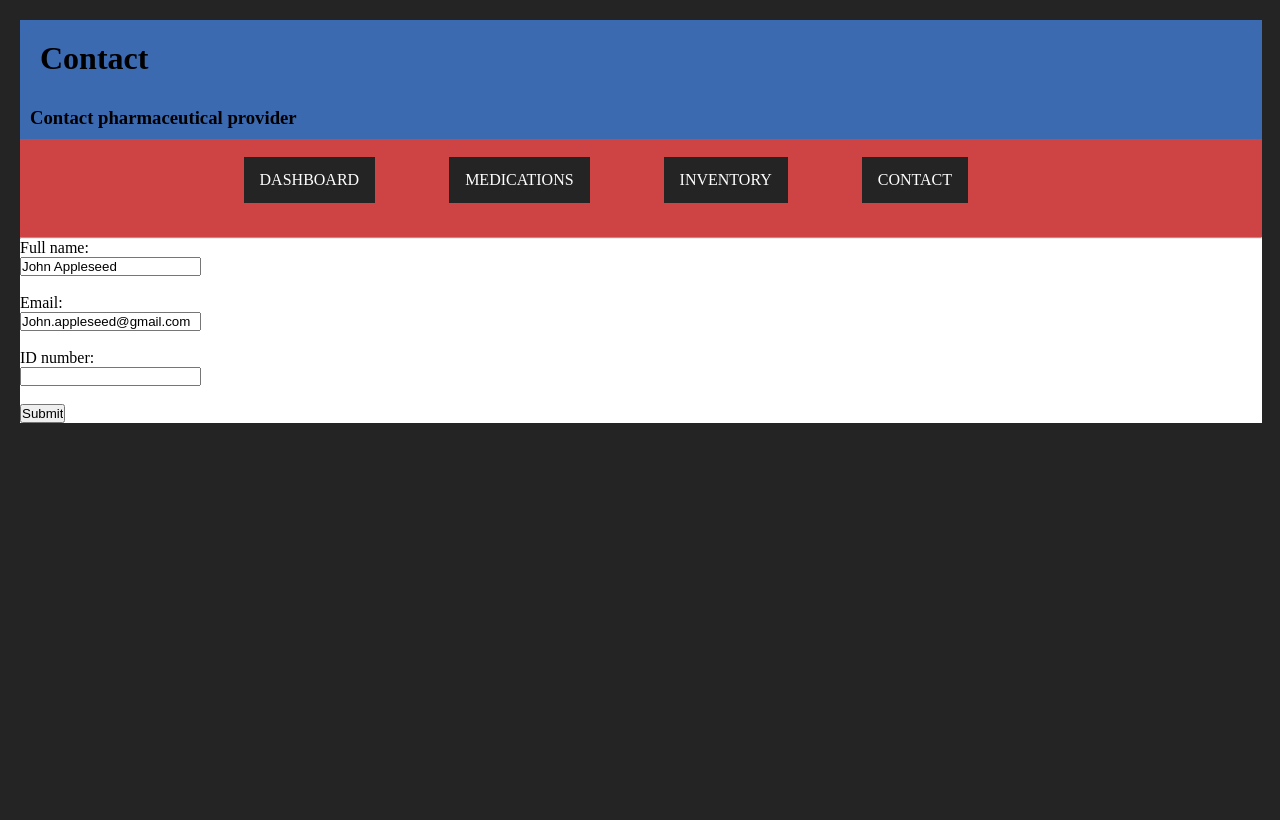
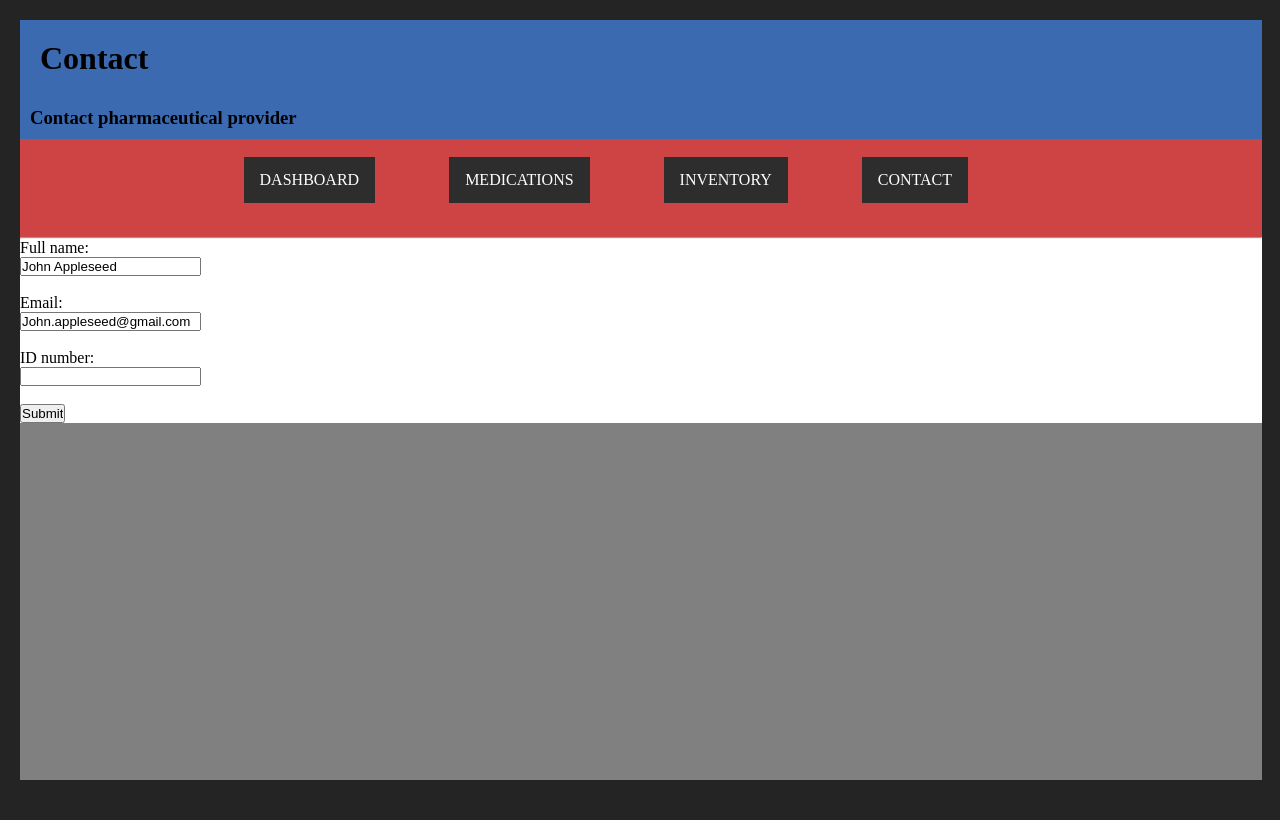
Before and after one commit to j478/Hackathon21, a Flask app: page /contact in a window 1280 px wide. Run offline with Flask 2, Linux system fonts and the light colour scheme.

Commit message:
no change

```diff
--- a/static/style.css
+++ b/static/style.css
@@ -10,7 +10,8 @@
 
 html, body {
     width: 100%;
-    height: 100%;
+	height: 100%;
+	background: #242424;
 }
 
 body {
@@ -66,7 +67,7 @@ table{
 
 	width: 97%;
 	height: 95%;
-	background-color: #242424;
+	background-color: gray;
 }
 
 #username {
@@ -118,7 +119,7 @@ nav ul{
 /* Change style of buttons */
 nav li{
 	display: inline-block;
-	background: #242424;
+	background: #2e2d2d;
 	text-align: center;
 	margin-right: 70px;
 	padding: 14px 16px;
```
